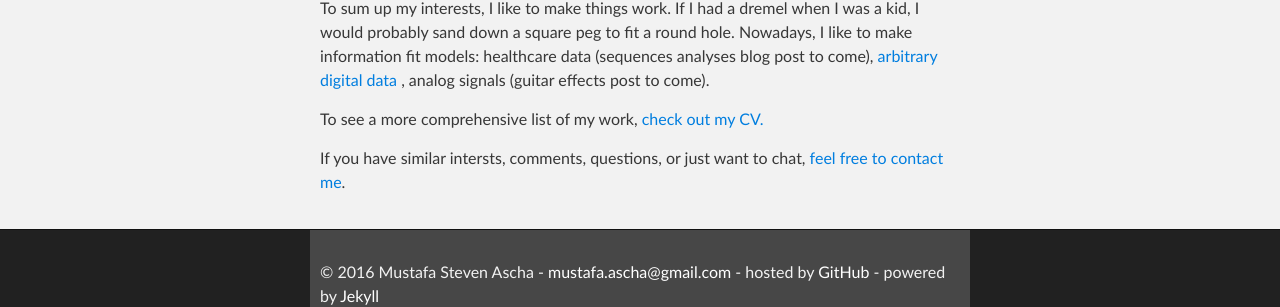
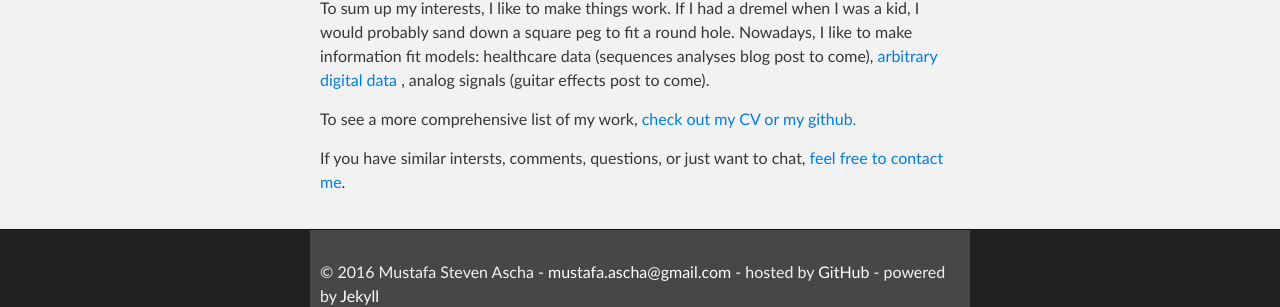
Before and after one commit to mustafaascha/mustafaascha.github.io, a Jekyll site: the page built from about/index.html, in a window 1280 px wide. Shown: the part 348-655 px from the top of the page. Built offline with Jekyll 4.4.1, drawn with Linux system fonts in a browser that asks for light colours.

Commit message:
add gitub to about

```diff
--- a/about/index.html
+++ b/about/index.html
@@ -9,6 +9,6 @@ title: About Mustafa
 
 <p> To sum up my interests, I like to make things work. If I had a dremel when I was a kid, I would probably sand down a square peg to fit a round hole. Nowadays, I like to make information fit models: healthcare data (sequences analyses blog post to come), <a href="http://mustafa.fyi/blog/2016/08/21/CustomQisan" target="_blank"> arbitrary digital data </a>, analog signals (guitar effects post to come).</p>
 
-<p>To see a more comprehensive list of my work, <a href="http://mustafa.fyi/assets/Ascha_CV.pdf", target = "_blank"> check out my CV.</a></p>
+<p>To see a more comprehensive list of my work, <a href="http://mustafa.fyi/assets/Ascha_CV.pdf", target = "_blank"> check out my CV</a> <a href="http://github.com/mustafaascha", target="_blank"> or my github.</a> </p>
 
 <p>If you have similar intersts, comments, questions, or just want to chat, <a href="mailto:mustafa.ascha@gmail.com", target = "_blank"> feel free to contact me</a>.</p>
```
